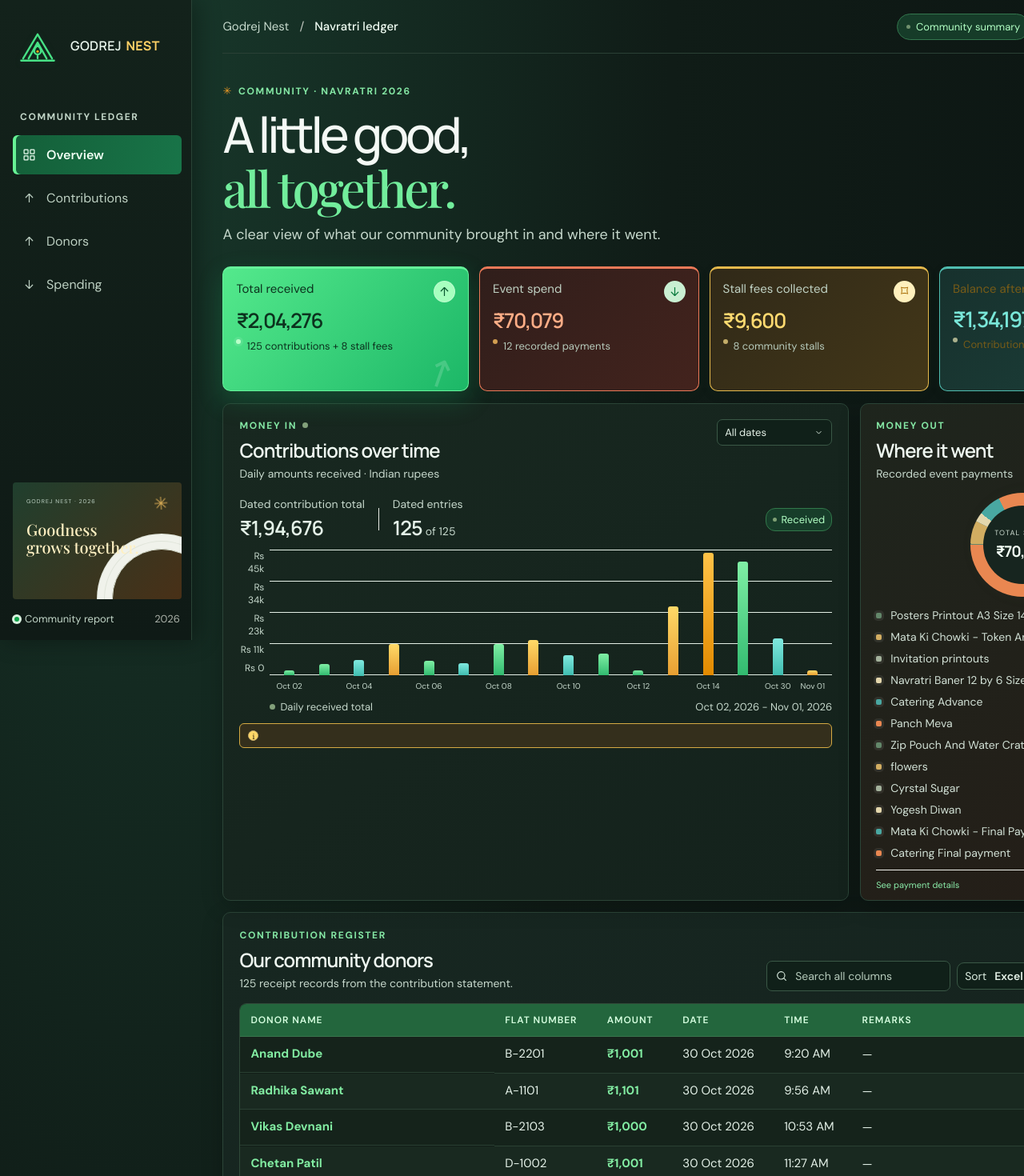
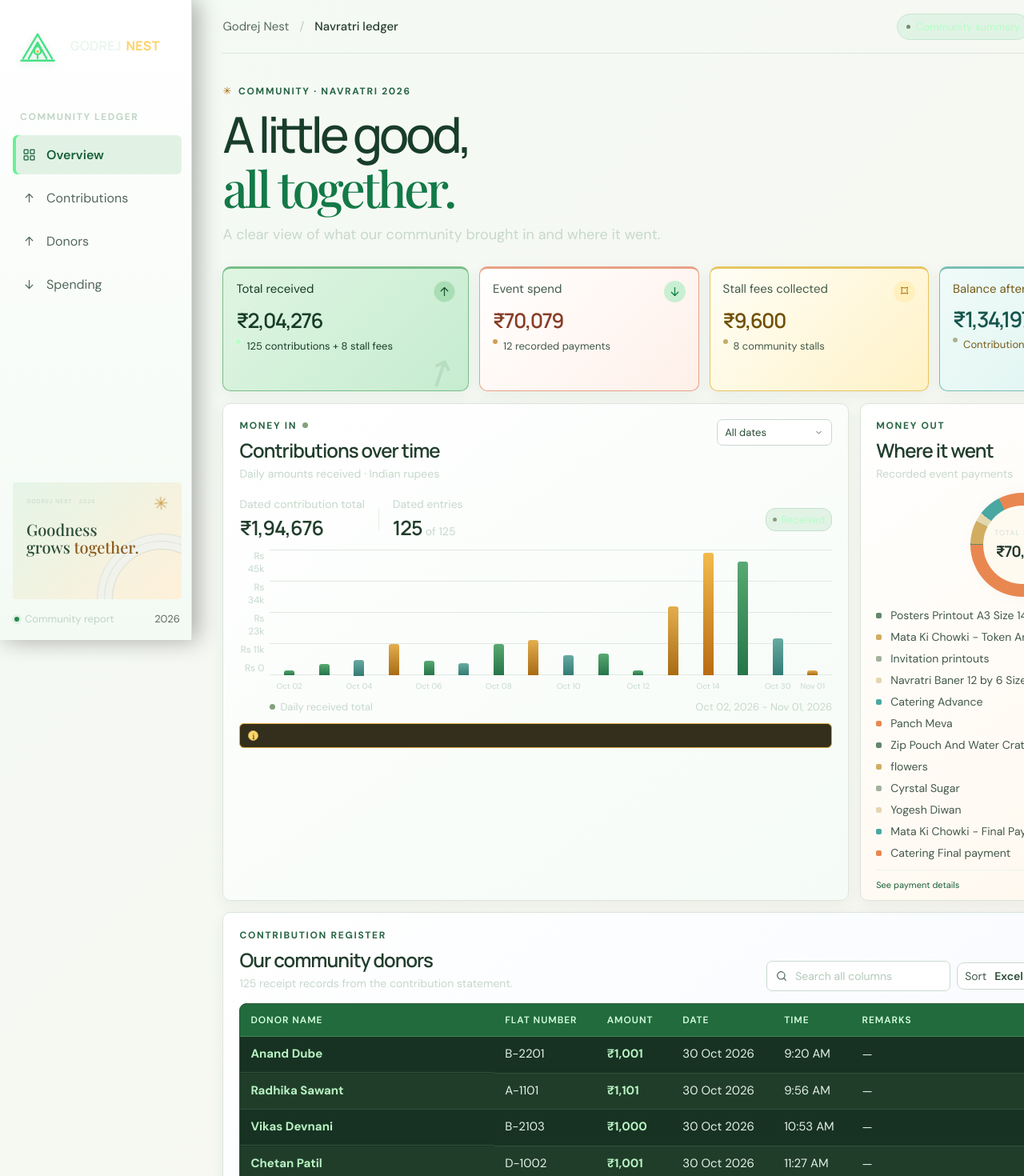
Before and after one commit to abhisheksawant52/Godrejnest, a React (Vite) app: page / in a window 1280 px wide. Shown: the top 1470 px of the page at 80% size. Built offline with nearby package versions, Linux system fonts and the light colour scheme; a web font is replaced by a local one.

Commit message:
Updating Data

```diff
--- a/src/styles.css
+++ b/src/styles.css
@@ -513,6 +513,96 @@
  .donor-table tbody tr:last-child{border-bottom:0}
 }
 @media(max-width:390px){.donor-table th,.donor-table td{padding-left:4px;padding-right:4px}}
+
+/* Accessible festival palette: warm page colors with strong text contrast. */
+:root{--green:#28644e;--green-dark:#1f503e;--ink:#24392d;--muted:#586b5e;--line:#dce5dd;color:var(--ink);background:#f7f8f4}
+body{background:linear-gradient(135deg,#f4faf5 0%,#f7f7f1 52%,#fff5ed 100%);color:var(--ink)}
+.main-content{color:#24392d}
+.sidebar{background:linear-gradient(180deg,#fff 0%,#f3faf4 100%);border-color:#d9e5dc}
+.sidebar-label,.sidebar-foot,.art-caption{color:#596c5d}
+.report-year{color:#596c5d}
+.side-nav a{color:#53675a}
+.side-nav a:hover,.side-nav a.active{background:#e1f2e5;color:#185f38}
+.navratri-art{background:linear-gradient(135deg,#e5f5e8,#fff0d9)}
+.navratri-art>b{color:#294b35}.navratri-art b i{color:#8a591d}
+.topbar{border-color:#dce5dd}
+.breadcrumb,.year-select{color:#586b5e}
+.breadcrumb b{color:#263d2e}
+.privacy-chip{background:#e1f3e5;border-color:#c6e5ce;color:#185f38}
+.page-heading h1{color:#183d29}
+.page-heading h1 em{color:#137947}
+.page-heading p,.heading-aside{color:#53675a}
+.heading-aside b{color:#294b35}
+.kicker,.panel-kicker{color:#286544}
+.kicker-mark,.heading-aside-icon,.balance-flower,.art-star{color:#ad6800}
+.stat-card,.panel{color:#24392d;border-color:#dce5dd;box-shadow:0 5px 18px #244a3210}
+.stat-primary{background:linear-gradient(135deg,#dff5e2,#c6ecd0);border-color:#78bd88}
+.stat-primary .stat-head,.stat-primary .stat-value,.stat-primary .stat-foot{color:#173c27}
+.stat-primary .stat-icon{background:#a9ddb4;color:#174d2d}
+.stat-card:nth-child(2){background:linear-gradient(135deg,#fff,#fff0e9);border-color:#e9a185}
+.stat-card:nth-child(2) .stat-value{color:#873d26}
+.stat-card:nth-child(3){background:linear-gradient(135deg,#fffef6,#fff2c7);border-color:#e7c55f}
+.stat-card:nth-child(3) .stat-value{color:#705000}
+.stat-card:nth-child(4){background:linear-gradient(135deg,#f0fbf9,#d9f2ed);border-color:#79bfb4}
+.stat-card:nth-child(4) .stat-value{color:#15564c}
+.stat-head,.stat-foot{color:#43594a}
+.stat-value{color:#213d2c}
+.stat-watermark{color:#6b9a7330}
+.trend-panel{background:linear-gradient(145deg,#fff,#f5fbf6)}
+.breakdown-panel{background:linear-gradient(145deg,#fff,#fff8ed)}
+.donors-panel{background:linear-gradient(145deg,#fff,#f4f8ff)}
+.activity-panel{background:linear-gradient(145deg,#fff,#fff6f1)}
+.stalls-panel{background:linear-gradient(145deg,#fff,#fff8e6)}
+.balance-panel{background:linear-gradient(135deg,#e4f5e7,#edf7dc);border-color:#c7dfc8}
+.balance-panel h2{color:#233c2b}.balance-panel h2 em{color:#9a5e19}
+.balance-panel>p{color:#43594a}
+.panel-head h2,.chart-summary strong{color:#213d2c}
+.panel-head p,.chart-label,.chart-summary strong small,.chart-legend,.y-axis,.x-label,.bar-value{color:#53675a}
+.select-pill,.table-search,.sort-select{background:#fff;border-color:#cbd9ce;color:#43594a}
+.select-pill select,.sort-select select{color:#294b35}
+.table-search input{color:#24392d}
+.table-search input::placeholder{color:#596c5d;opacity:1}
+.chart-badge{background:#e2f3e6;border-color:#c4e1cc;color:#185f38}
+.grid-lines i{background:#dfe8e0}
+.bar{background:linear-gradient(180deg,#58a971,#267449)}
+.bar-column:nth-child(3n) .bar{background:linear-gradient(180deg,#67aaa2,#327b73)}
+.bar-column:nth-child(4n) .bar{background:linear-gradient(180deg,#e3ae4d,#a96b13)}
+.bar-column:hover .bar,.bar-column.peak .bar{background:linear-gradient(180deg,#f2bb4d,#b96b12)}
+.donut-inner{background:#fffaf0}.donut-inner span{color:#53675a}.donut-inner b{color:#24392d}
+.spend-legend>div{color:#43594a}.spend-legend b{color:#24392d}
+.panel-link,.back-link{color:#185f38}
+.panel-link:hover,.back-link:hover{color:#0c4728}
+.data-note{background:#fff2cb;border-color:#dfb94f;color:#614600}
+.donor-table-scroll,.table-scroll{background:#173222;border-color:#315b3d}
+.donor-table th,.activity-panel th{background:#216b3d;color:#fff;border-color:#438253}
+.donor-table td,.activity-panel td{background:#173222;color:#f0f7f1;border-color:#31513a}
+.donor-table tbody tr:nth-child(even) td{background:#203d2a}
+.donor-table tbody tr:hover td,.activity-panel tbody tr:hover td{background:#2a5035;color:#fff}
+.donor-name-cell,.donor-amount{color:#b9f2c3!important}
+.amount-out{color:#ffad83!important}
+.donor-foot,.table-foot{color:#43594a;border-color:#dce5dd}
+.date-text,.detail-text{color:#43594a}
+.expense-avatar{color:#fff}
+.stall-total-row strong{color:#74500a}
+.stall-total-row span,.stall-foot{color:#53675a}
+.stall-foot b{color:#185f38}
+.stall-badge{background:#fff0c8;color:#795500}
+.stall-mini-bars span{color:#43594a}
+.footer{border-color:#dce5dd}
+.footer>span:nth-child(2),.footer-right{color:#53675a}
+.footer .brand-name{color:#28644a}.footer .brand-name b{color:#9a5e19}
+.live-dot{background:#278749;box-shadow:0 0 0 3px #e0f1e4}
+.scroll-top{background:linear-gradient(135deg,#286f49,#245b80)}
+button:focus-visible,a:focus-visible,input:focus-visible,select:focus-visible{outline-color:#236b9c}
+::selection{background:#c5ead0;color:#173c27}
+@media(max-width:760px){
+ .donors-panel,.activity-panel{background:transparent}
+ .donor-table-scroll{background:#173222;border-color:#315b3d}
+ .donor-table td,.activity-panel td{color:#f0f7f1}
+ .donor-table th,.activity-panel th{background:#216b3d!important;color:#fff!important;border-bottom-color:#74c987!important}
+ .donor-table td:nth-child(1){color:#b9f2c3!important}
+ .donor-foot,.table-foot,.panel-head p{color:#43594a}
+}
 /* Make the contribution list scrollbar visible against the dark register. */
 .donor-table-scroll{scrollbar-width:thin;scrollbar-color:#55d77d #203329;overscroll-behavior:contain}
 .donor-table-scroll::-webkit-scrollbar{width:12px;height:12px}
```
